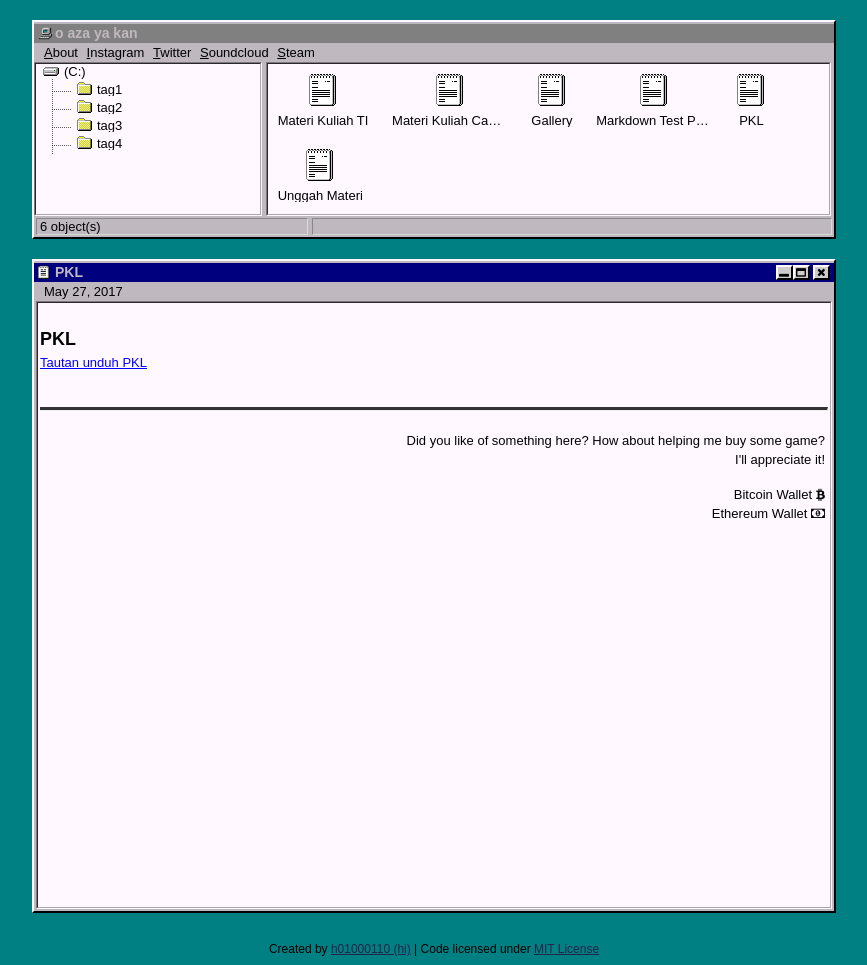
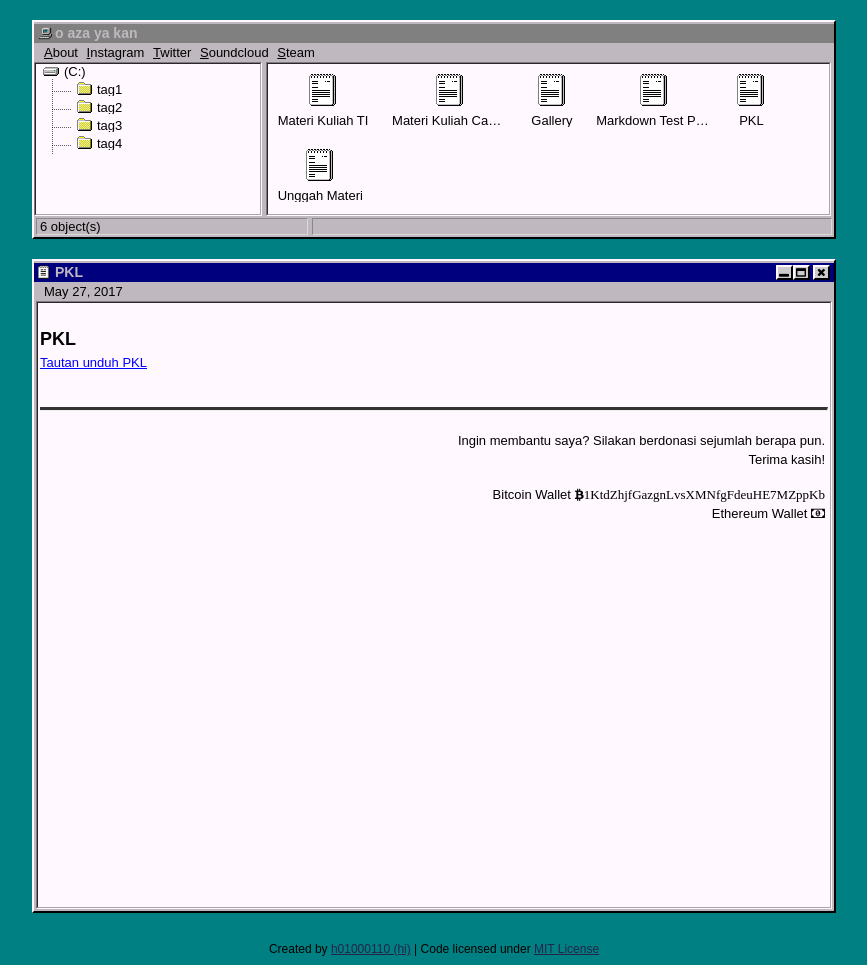
Before and after one commit to mistghan/mistghan.github.io, a Jekyll site: the page built from _posts/2017-05-27-pkl.md, in a window 1280 px wide. Shown: the whole page, without its empty margins (206-1073 px from the left). Built offline with Jekyll 4.4.1, drawn with Linux system fonts in a browser that asks for light colours.

Commit message:
Update donate.html

```diff
--- a/_includes/donate.html
+++ b/_includes/donate.html
@@ -2,7 +2,7 @@
 <hr>
 <br>
 <div class="donate">
-	<p>Did you like of something here? How about helping me buy some game?<br>
-	I'll appreciate it!</p>
-	<p>Bitcoin Wallet <i class="fa fa-btc"></i> <br>Ethereum Wallet <i class="fa fa-money"></i> </p>
+	<p>Ingin membantu saya? Silakan berdonasi sejumlah berapa pun.<br>
+	Terima kasih!</p>
+	<p>Bitcoin Wallet <i class="fa fa-btc">1KtdZhjfGazgnLvsXMNfgFdeuHE7MZppKb</i> <br>Ethereum Wallet <i class="fa fa-money"></i> </p>
 </div>
```
